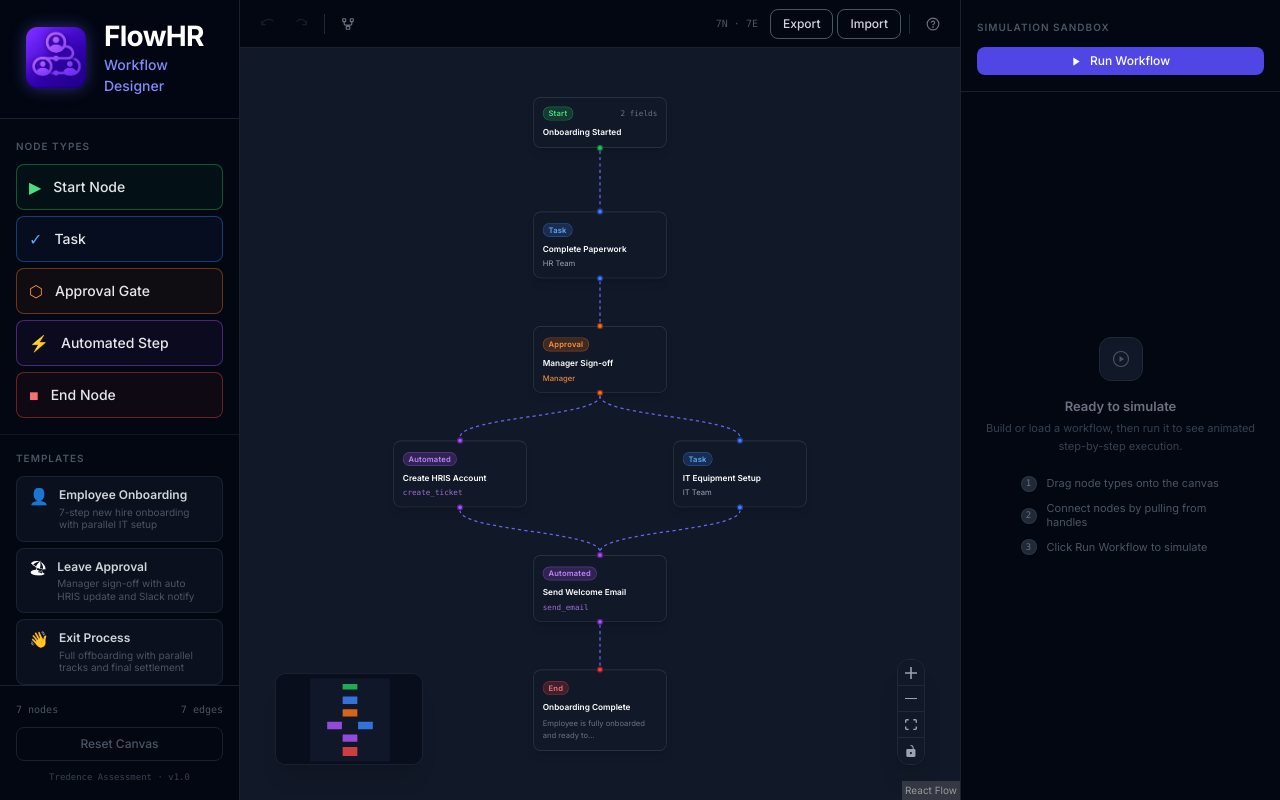
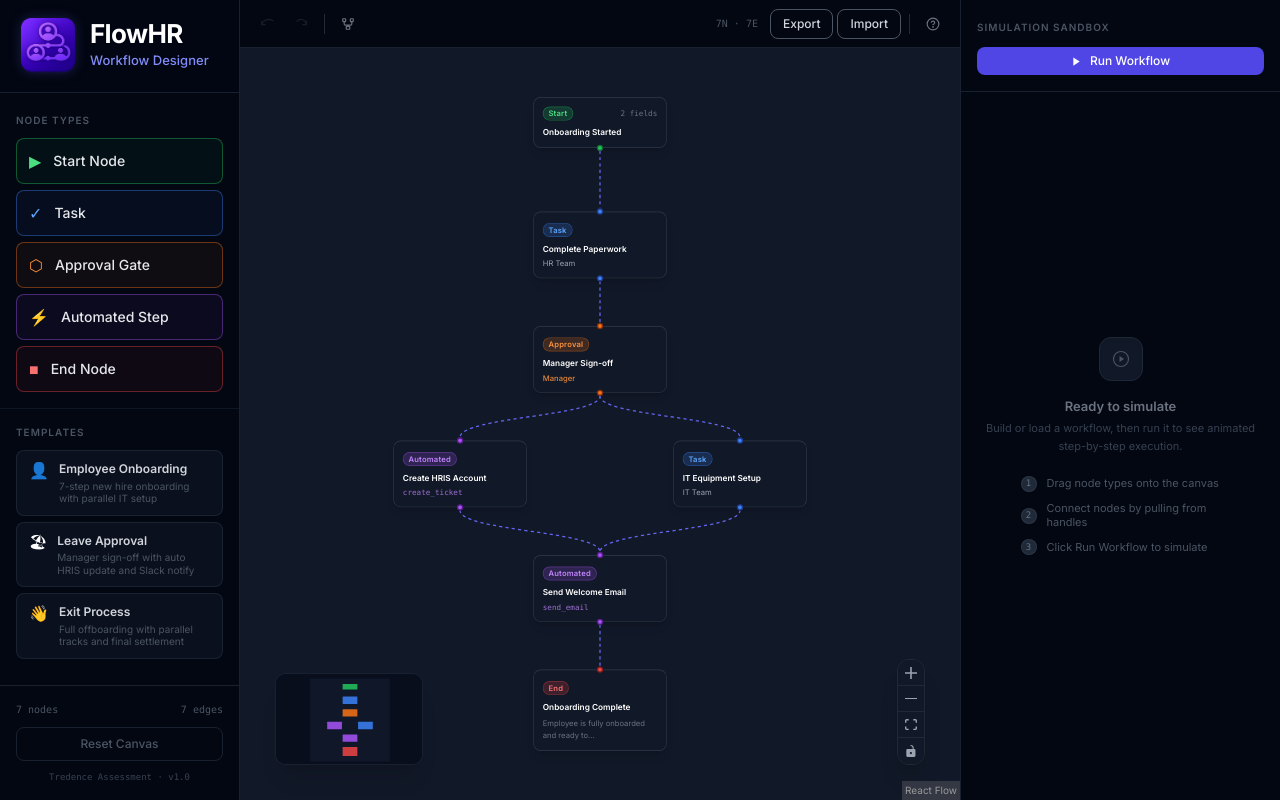
Before and after one commit to dhruvgupta-24/Tredence-HR-Workflow-Designer, a React (Vite) app: page / in a window 1280 px wide. Built offline with nearby package versions, Linux system fonts and the light colour scheme.

Commit message:
fix: fine-tune premium branding proportions and prevent subtitle wrap

```diff
--- a/src/components/sidebar/Sidebar.tsx
+++ b/src/components/sidebar/Sidebar.tsx
@@ -24,14 +24,14 @@ export function Sidebar() {
   return (
     <div className="h-full flex flex-col bg-gray-950 border-r border-gray-800/80">
       {/* Logo */}
-      <div className="px-6 py-[22px] border-b border-gray-800/80 flex-shrink-0 bg-gray-950/50">
-        <div className="flex items-center gap-4">
-          <div className="w-16 h-16 shrink-0 flex items-center justify-center">
-            <img src="/flowhr-navbar.png" alt="FlowHR Logo" className="w-full h-full object-contain drop-shadow-[0_0_8px_rgba(99,102,241,0.4)]" />
+      <div className="px-5 py-[18px] border-b border-gray-800/80 flex-shrink-0 bg-gray-950/50">
+        <div className="flex items-center gap-3.5">
+          <div className="w-14 h-14 shrink-0 flex items-center justify-center">
+            <img src="/flowhr-navbar.png" alt="FlowHR Logo" className="w-full h-full object-contain drop-shadow-[0_0_6px_rgba(99,102,241,0.25)]" />
           </div>
-          <div className="flex flex-col justify-center">
-            <p className="text-[28px] font-bold text-white leading-none tracking-tight drop-shadow-sm">FlowHR</p>
-            <p className="text-[14px] text-indigo-400 font-medium mt-1">Workflow Designer</p>
+          <div className="flex flex-col justify-center min-w-0">
+            <p className="text-[26px] font-bold text-white leading-none tracking-tight drop-shadow-sm truncate">FlowHR</p>
+            <p className="text-[13px] text-indigo-400 font-medium mt-1 whitespace-nowrap">Workflow Designer</p>
           </div>
         </div>
       </div>
```
